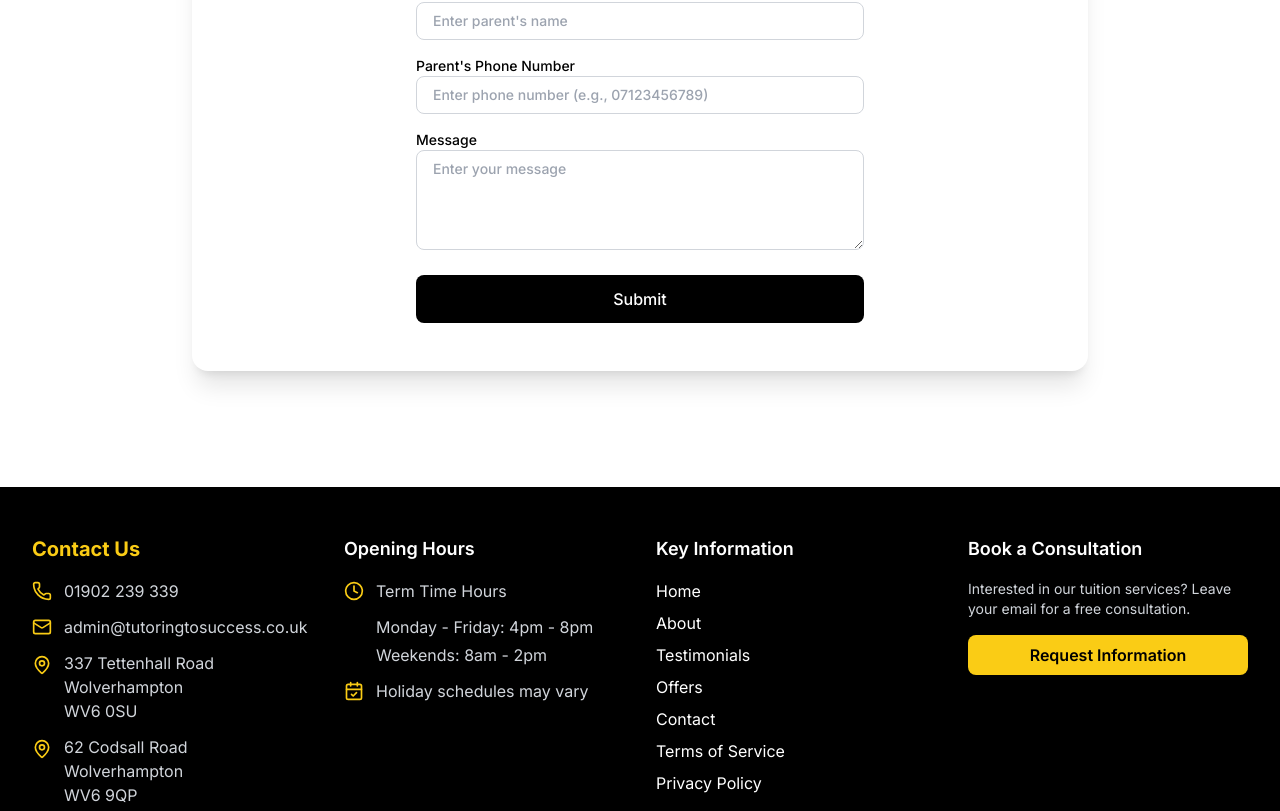
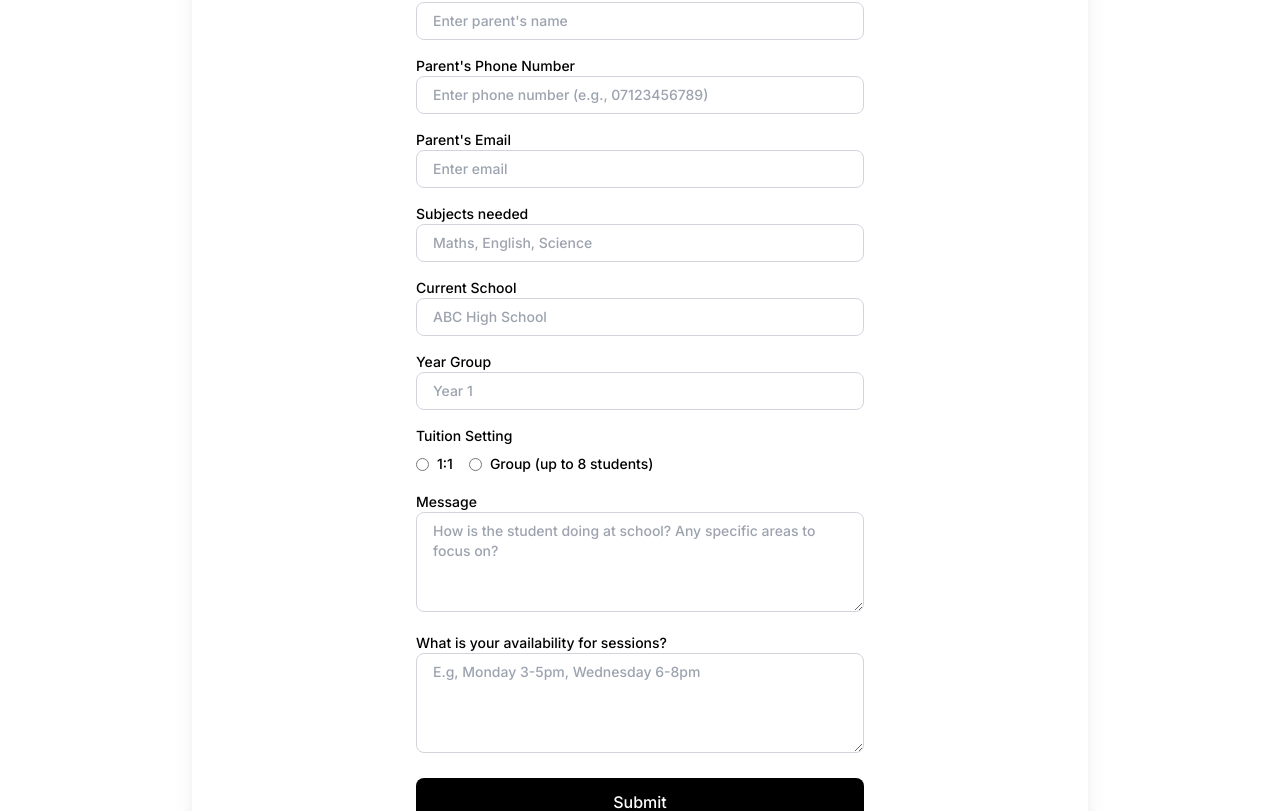
Before and after one commit to ranjsidhu/tts, a Next.js app: page / in a window 1280 px wide. Shown: the part 1444-2255 px from the top of the page. Built offline with nearby package versions, Linux system fonts and the light colour scheme; no server answers.

Commit message:
feat: update enquiry form

```diff
--- a/app/components/enquiry/EnquiryForm.tsx
+++ b/app/components/enquiry/EnquiryForm.tsx
@@ -11,6 +11,12 @@ const initialFormData: FormData = {
   studentName: "",
   parentName: "",
   parentPhone: "",
+  parentEmail: "",
+  subjects: "",
+  currentSchool: "",
+  yearGroup: "",
+  tutoringPreference: "",
+  availability: "",
   message: "",
 };
 
@@ -72,6 +78,7 @@ export default function EnquiryForm() {
         <label className="block text-sm font-medium mb-1">
           Student&apos;s Name{" "}
           <input
+            required
             type="text"
             name="studentName"
             value={formData.studentName}
@@ -98,6 +105,7 @@ export default function EnquiryForm() {
         <label className="block text-sm font-medium mb-1">
           Parent&apos;s Name{" "}
           <input
+            required
             type="text"
             name="parentName"
             value={formData.parentName}
@@ -122,9 +130,10 @@ export default function EnquiryForm() {
 
       <div>
         <label className="block text-sm font-medium mb-1">
-          Parent&apos;s Phone Number{" "}
+          Parent&apos;s Phone Number{""}
           <input
             type="tel"
+            required
             name="parentPhone"
             value={formData.parentPhone}
             onChange={handleChange}
@@ -148,17 +157,185 @@ export default function EnquiryForm() {
 
       <div>
         <label className="block text-sm font-medium mb-1">
+          Parent&apos;s Email
+          <input
+            required
+            type="email"
+            name="parentEmail"
+            value={formData.parentEmail}
+            onChange={handleChange}
+            className={`w-full px-4 py-2 rounded-lg border ${
+              errors.parentEmail ? "border-red-500" : "border-gray-300"
+            } focus:border-yellow-400 focus:ring-1 focus:ring-yellow-400 outline-none disabled:bg-gray-50 disabled:cursor-not-allowed`}
+            placeholder="Enter email"
+            disabled={isLoading}
+            data-testid="parent-email-input"
+          />
+        </label>
+        {errors.parentPhone && (
+          <p
+            className="mt-1 text-sm text-red-500"
+            data-testid="parent-phone-error"
+          >
+            {errors.parentPhone}
+          </p>
+        )}
+      </div>
+
+      <div>
+        <label className="block text-sm font-medium mb-1">
+          Subjects needed
+          <input
+            required
+            type="text"
+            name="subjects"
+            value={formData.subjects}
+            onChange={handleChange}
+            className={`w-full px-4 py-2 rounded-lg border ${
+              errors.subjects ? "border-red-500" : "border-gray-300"
+            } focus:border-yellow-400 focus:ring-1 focus:ring-yellow-400 outline-none disabled:bg-gray-50 disabled:cursor-not-allowed`}
+            placeholder="Maths, English, Science"
+            disabled={isLoading}
+            data-testid="subjects-input"
+          />
+        </label>
+        {errors.parentPhone && (
+          <p
+            className="mt-1 text-sm text-red-500"
+            data-testid="parent-phone-error"
+          >
+            {errors.parentPhone}
+          </p>
+        )}
+      </div>
+
+      <div>
+        <label className="block text-sm font-medium mb-1">
+          Current School
+          <input
+            required
+            type="text"
+            name="currentSchool"
+            value={formData.currentSchool}
+            onChange={handleChange}
+            className={`w-full px-4 py-2 rounded-lg border ${
+              errors.currentSchool ? "border-red-500" : "border-gray-300"
+            } focus:border-yellow-400 focus:ring-1 focus:ring-yellow-400 outline-none disabled:bg-gray-50 disabled:cursor-not-allowed`}
+            placeholder="ABC High School"
+            disabled={isLoading}
+            data-testid="current-school-input"
+          />
+        </label>
+        {errors.parentPhone && (
+          <p
+            className="mt-1 text-sm text-red-500"
+            data-testid="parent-phone-error"
+          >
+            {errors.parentPhone}
+          </p>
+        )}
+      </div>
+
+      <div>
+        <label className="block text-sm font-medium mb-1">
+          Year Group
+          <input
+            required
+            type="text"
+            name="yearGroup"
+            value={formData.yearGroup}
+            onChange={handleChange}
+            className={`w-full px-4 py-2 rounded-lg border ${
+              errors.yearGroup ? "border-red-500" : "border-gray-300"
+            } focus:border-yellow-400 focus:ring-1 focus:ring-yellow-400 outline-none disabled:bg-gray-50 disabled:cursor-not-allowed`}
+            placeholder="Year 1"
+            disabled={isLoading}
+            data-testid="year-group-input"
+          />
+        </label>
+        {errors.parentPhone && (
+          <p
+            className="mt-1 text-sm text-red-500"
+            data-testid="parent-phone-error"
+          >
+            {errors.parentPhone}
+          </p>
+        )}
+      </div>
+
+      <div>
+        <label className="block text-sm font-medium mb-1">
+          Tuition Setting
+          <div className="mt-2 space-x-4">
+            <label className="inline-flex items-center">
+              <input
+                required
+                type="radio"
+                name="tutoringPreference"
+                value="1:1"
+                checked={formData.tutoringPreference === "1:1"}
+                onChange={handleChange}
+                className="form-radio text-yellow-400"
+                disabled={isLoading}
+                data-testid="tutoring-1to1"
+              />
+              <span className="ml-2">1:1</span>
+            </label>
+            <label className="inline-flex items-center">
+              <input
+                required
+                type="radio"
+                name="tutoringPreference"
+                value="group"
+                checked={formData.tutoringPreference === "group"}
+                onChange={handleChange}
+                className="form-radio text-yellow-400"
+                disabled={isLoading}
+                data-testid="tutoring-group"
+              />
+              <span className="ml-2">Group (up to 8 students)</span>
+            </label>
+          </div>
+        </label>
+      </div>
+
+      <div>
+        <label className="block text-sm font-medium mb-1">
           Message{" "}
           <textarea
+            required
             name="message"
             value={formData.message}
             onChange={handleChange}
             className={`w-full px-4 py-2 rounded-lg border ${
               errors.message ? "border-red-500" : "border-gray-300"
             } focus:border-yellow-400 focus:ring-1 focus:ring-yellow-400 outline-none min-h-[100px] resize-y disabled:bg-gray-50 disabled:cursor-not-allowed`}
-            placeholder="Enter your message"
+            placeholder="How is the student doing at school? Any specific areas to focus on?"
             disabled={isLoading}
             data-testid="message-input"
+          />
+        </label>
+        {errors.message && (
+          <p className="mt-1 text-sm text-red-500" data-testid="message-error">
+            {errors.message}
+          </p>
+        )}
+      </div>
+
+      <div>
+        <label className="block text-sm font-medium mb-1">
+          What is your availability for sessions?
+          <textarea
+            required
+            name="availability"
+            value={formData.availability}
+            onChange={handleChange}
+            className={`w-full px-4 py-2 rounded-lg border ${
+              errors.availability ? "border-red-500" : "border-gray-300"
+            } focus:border-yellow-400 focus:ring-1 focus:ring-yellow-400 outline-none min-h-[100px] resize-y disabled:bg-gray-50 disabled:cursor-not-allowed`}
+            placeholder="E.g, Monday 3-5pm, Wednesday 6-8pm"
+            disabled={isLoading}
+            data-testid="availability-input"
           />
         </label>
         {errors.message && (
--- a/app/utils/config.ts
+++ b/app/utils/config.ts
@@ -16,10 +16,17 @@ const middlewareConfigMaxReqs = {
   windowMs: 1 * ONE_MINUTE,
 };
 
+const instagramLinks = [
+  "https://www.instagram.com/tutoringtosuccesswolverhampton/reel/DN5nNZ8CJ9e/",
+  "https://www.instagram.com/tutoringtosuccesswolverhampton/reel/DN6PraICNrG/",
+  "https://www.instagram.com/p/DNnw9MPMr9q/",
+];
+
 export const config = {
   adminEmail: ADMIN_EMAIL,
   adminRoleName: ADMIN_ROLE_NAME,
   studentRoleName: STUDENT_ROLE_NAME,
   tutorRoleName: TUTOR_ROLE_NAME,
   middlewareConfigMaxReqs,
+  instagramLinks
 };
```
Also changed, not shown: app/types/components.ts (+12 -0 lines), 1 other file (tests, documents, lock files or other folders).
